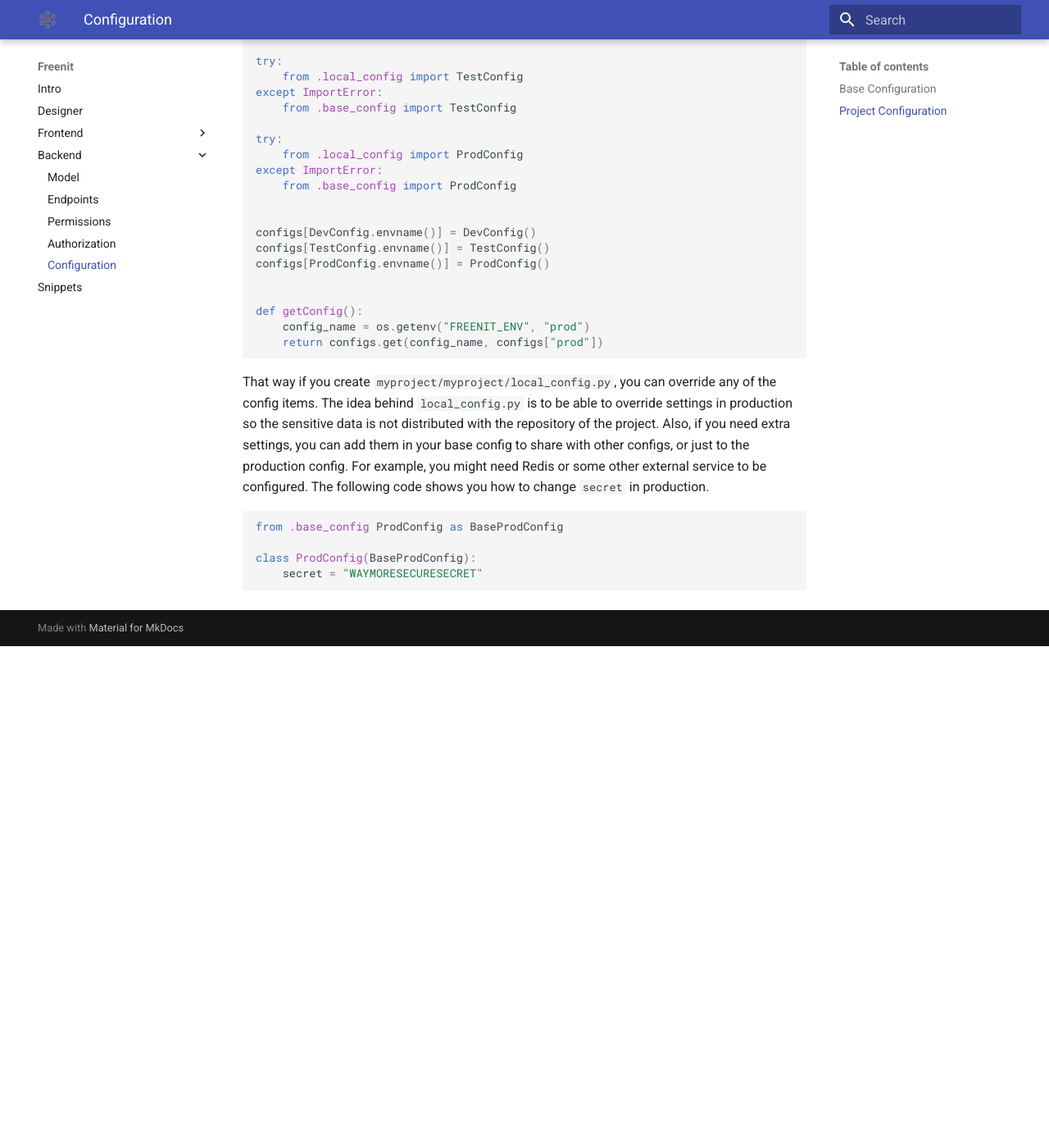
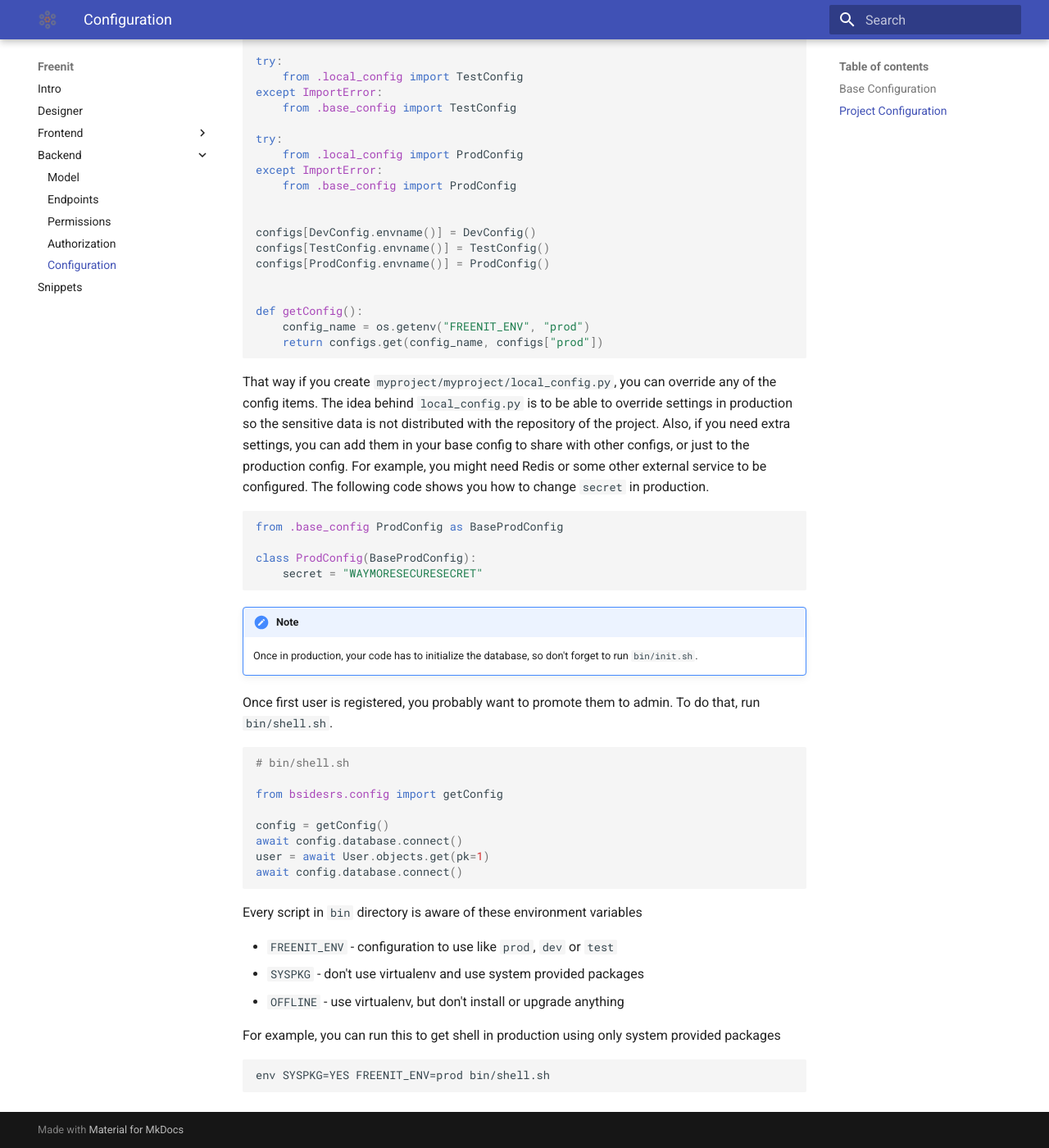
Before and after one commit to freenit-framework/doc, an MkDocs documentation site: the page built from docs/backend/05config.md, in a window 1280 px wide and 1400 px high, scrolled down 2644 px. Shown: the whole window at 82% size. Built offline with MkDocs 1.6.1 and Material for MkDocs 9.7.7, drawn with Linux system fonts in a browser that asks for light colours; before the commit the page ends 3432 px from its top, so only the background shows below that.

Commit message:
Document scripts

````diff
--- a/docs/backend/05config.md
+++ b/docs/backend/05config.md
@@ -168,3 +168,33 @@ from .base_config ProdConfig as BaseProdConfig
 class ProdConfig(BaseProdConfig):
     secret = "WAYMORESECURESECRET"
 ```
+
+!!! note
+    Once in production, your code has to initialize the database, so don't forget to run
+    `bin/init.sh`.
+
+Once first user is registered, you probably want to promote them to admin. To do that, run
+`bin/shell.sh`.
+
+```python
+# bin/shell.sh
+
+from bsidesrs.config import getConfig
+
+config = getConfig()
+await config.database.connect()
+user = await User.objects.get(pk=1)
+await config.database.connect()
+```
+
+Every script in `bin` directory is aware of these environment variables
+
+* `FREENIT_ENV` - configuration to use like `prod`, `dev` or `test`
+* `SYSPKG` - don't use virtualenv and use system provided packages
+* `OFFLINE` - use virtualenv, but don't install or upgrade anything
+
+For example, you can run this to get shell in production using only system provided packages
+
+```
+env SYSPKG=YES FREENIT_ENV=prod bin/shell.sh
+```
````
